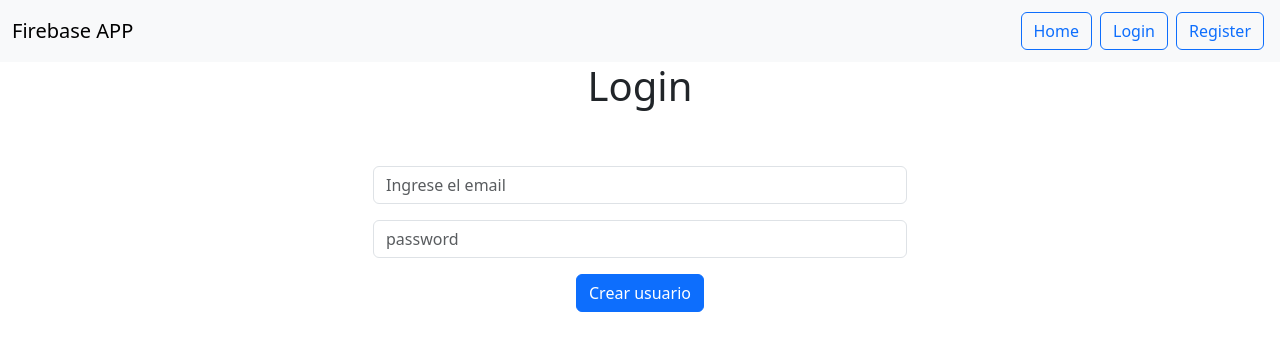
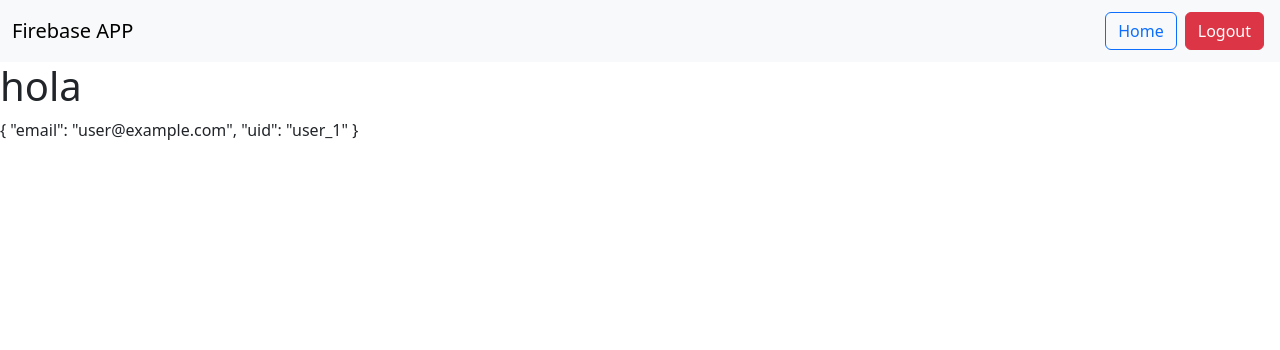
Before and after one commit to titandog24/FirebaseVue, a Vue app: page / in a window 1280 px wide. Before the commit this address led to /login. Shown: the top 350 px of the page. Built offline with nearby package versions, Linux system fonts and the light colour scheme; no server answers; sample sign-in values are in the browser's storage.

Commit message:
agregar el direccionamiento

```diff
--- a/firebaseConfig.js
+++ b/firebaseConfig.js
@@ -2,7 +2,7 @@ import { initializeApp } from "firebase/app";
 import { getAuth } from "firebase/auth";
 
 const firebaseConfig = {
-/*keys in firebase*/
+ /*API KEY FIREBASE*/
 };
 
 initializeApp(firebaseConfig);
--- a/src/App.vue
+++ b/src/App.vue
@@ -5,20 +5,22 @@ import { useUserStores } from './store/user';
 import { storeToRefs } from 'pinia';
 
 const userStore = useUserStores();
-userStore.obtenerUsuario();
-const { userDB } = storeToRefs(userStore);
+const { userDB, isLoading } = storeToRefs(userStore);
+
 </script>
 
 <template>
   <nav class="navbar bg-body-tertiary">
     <div class="container-fluid">
       <RouterLink class="navbar-brand" to="/">Firebase APP</RouterLink>
-      <form class="d-flex" role="search">
-        <RouterLink class="btn btn-outline-primary m-1" to="/">Home</RouterLink>
+      <div class="d-flex" role="search" v-if="!userDB.userData && !isLoading ">
         <RouterLink class="btn btn-outline-primary m-1" to="/login" v-if="!userDB.userData">Login</RouterLink>
         <RouterLink class="btn btn-outline-primary m-1" to="/register" v-if="!userDB.userData">Register</RouterLink>
+      </div>
+      <div class="d-flex" role="search" v-if="userDB.userData && !isLoading">
+        <RouterLink class="btn btn-outline-primary m-1" to="/">Home</RouterLink>
         <button class="btn btn-danger m-1" @click="userStore.logoutUser" v-if="userDB.userData">Logout</button>
-      </form>
+      </div>
     </div>
   </nav>
   <router-view></router-view>
--- a/src/router/router.js
+++ b/src/router/router.js
@@ -1,26 +1,43 @@
-import {createRouter, createWebHistory} from 'vue-router'
-import HomeView from '../views/HomeView.vue'
-import LoginView from '../views/LoginView.vue'
-import RegisterView from '../views/RegisterView.vue'
+import { createRouter, createWebHistory } from "vue-router";
+import HomeView from "../views/HomeView.vue";
+import LoginView from "../views/LoginView.vue";
+import RegisterView from "../views/RegisterView.vue";
+import { useUserStores } from "../store/user";
+import { storeToRefs } from "pinia";
+
+const requireAuth = async (to, from, next) => {
+  const userStore = useUserStores();
+  const {isLoading} = storeToRefs(userStore);
+  isLoading.value = true;
+
+  const user = await userStore.getAuthUser();
+  if (user) {
+    next();
+  } else {
+    next("/login");
+  }
+  isLoading.value = false;
+};
 
 const routes = [
   {
-        path: '/',
-        component: HomeView
+    path: "/",
+    component: HomeView,
+    beforeEnter: requireAuth,
   },
   {
-        path: '/login',
-        component: LoginView
+    path: "/login",
+    component: LoginView,
   },
   {
-        path: '/register',
-        component: RegisterView
+    path: "/register",
+    component: RegisterView,
   },
-]
+];
 
 const router = createRouter({
   routes,
-    history: createWebHistory()
-})
+  history: createWebHistory(),
+});
 
 export default router;
--- a/src/store/user.js
+++ b/src/store/user.js
@@ -1,4 +1,4 @@
-import { createUserWithEmailAndPassword, signInWithEmailAndPassword, signOut } from "firebase/auth";
+import { createUserWithEmailAndPassword, onAuthStateChanged, signInWithEmailAndPassword, signOut } from "firebase/auth";
 import { defineStore } from "pinia";
 import { ref } from "vue";
 import { auth } from "../../firebaseConfig";
@@ -29,11 +29,10 @@ export const useUserStores = defineStore('register', () => {
         try {
             const {user} = await signInWithEmailAndPassword(auth, email, password);
             localStorage.setItem('user',JSON.stringify({email: user.email, uid: user.uid}))
+            router.push('/');
             return user;
         } catch (error) {
             console.log(error);
-        } finally {
-            isLoading.value = false;
         }
     }
 
@@ -48,24 +47,32 @@ export const useUserStores = defineStore('register', () => {
         }
     }
 
-    const obtenerUsuario = async(email = "", password = "") => {
-        isLoading.value = true;
+    const authStateChangedPromise = () => {
+        return new Promise((resolve, reject) => {
+          const unsubscribe = onAuthStateChanged(auth, (user) => {
+            if (user) {
+                userDB.value.userData = {email: user.email, uid: user.uid}
+              resolve(user);
+            } else {
+                userDB.value.userData = null
+              resolve(null);
+            }
+          }, (error) => {
+            reject(error);
+          });
+          return unsubscribe;
+        });
+      }
+
+      const getAuthUser = async() => {
         try {
-            const usuarioLocalStorage = localStorage.getItem('user');
-            if (usuarioLocalStorage !== null) {
-                userDB.value.userData = JSON.parse(usuarioLocalStorage);
-            } else if(email != '' && password != '') {
-                const {user} = await signInWithEmailAndPassword(auth, email, password);
-                userDB.value.userData = {email: user.email, uid: user.uid}
-                return user;
-            }
+          const user = await authStateChangedPromise();
+          return user;
         } catch (error) {
-            console.log(error);
-            return null;
-        } finally {
-            isLoading.value = false;
+          console.error("Error en el estado de autenticación:", error);
+          return null;
         }
-    }
+      }
 
-    return {registerUser, obtenerUsuario, loginUser, logoutUser, userDB, isLoading}
+    return {registerUser, loginUser, logoutUser, getAuthUser, userDB, isLoading}
 })
--- a/src/views/HomeView.vue
+++ b/src/views/HomeView.vue
@@ -1,20 +1,9 @@
 <script setup>
 import { storeToRefs } from 'pinia';
 import { useUserStores } from '../store/user';
-import { useRouter } from 'vue-router';
-const router = useRouter();
 const userStore = useUserStores()
-const {obtenerUsuario} = userStore;
 const {userDB} = storeToRefs(userStore)
 
-const validarUsuario = async (params) => {
-    await obtenerUsuario();
-
-    if (!userDB.value || !userDB.value.userData) {
-        router.push('/login');
-    }
-}
-validarUsuario();
 </script>
 
 <template>
--- a/src/views/LoginView.vue
+++ b/src/views/LoginView.vue
@@ -22,9 +22,7 @@ const loguearse = async () => {
     }
     const existeElUsuario = await loginUser(email.value, password.value);
 
-    if (existeElUsuario && existeElUsuario.uid) {
-        router.push('/')
-    } else {
+    if (!existeElUsuario) {
         mensajeError.value = `No existe el usuario ${email.value} - ${password.value}`;
         verError.value = true;
         return
--- a/src/views/RegisterView.vue
+++ b/src/views/RegisterView.vue
@@ -6,18 +6,18 @@ import { storeToRefs } from 'pinia';
 import { useRouter } from 'vue-router';
 
     const email = ref('');
-    const pasword = ref('')
+    const password = ref('')
     const router = useRouter();
     const userEvent = useUserStores();
     const {registerUser} = userEvent;
     const {userDB, isLoading} = storeToRefs(userEvent)
 
     const handleSubmit = async () => {
-        if (!email.value || !pasword.value) {
+        if (!email.value || !password.value) {
             console.log('Existen un campo vacío');
             return;
         }
-       const userRegistred = await registerUser(email.value, pasword.value)
+       const userRegistred = await registerUser(email.value, password.value)
        if (userRegistred && userRegistred.uid) {
             console.log(userRegistred);
             router.push('/');
```
Lines whose indentation alone changed are shown as unchanged.
